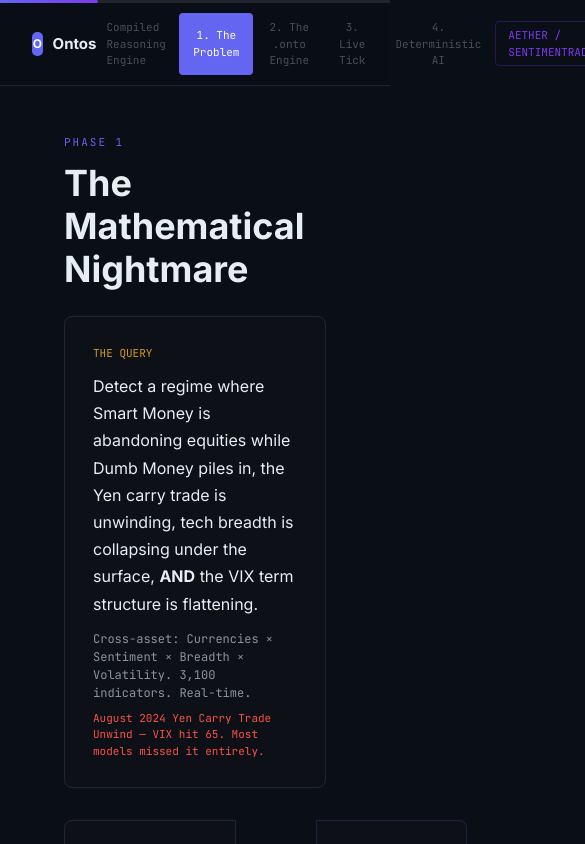
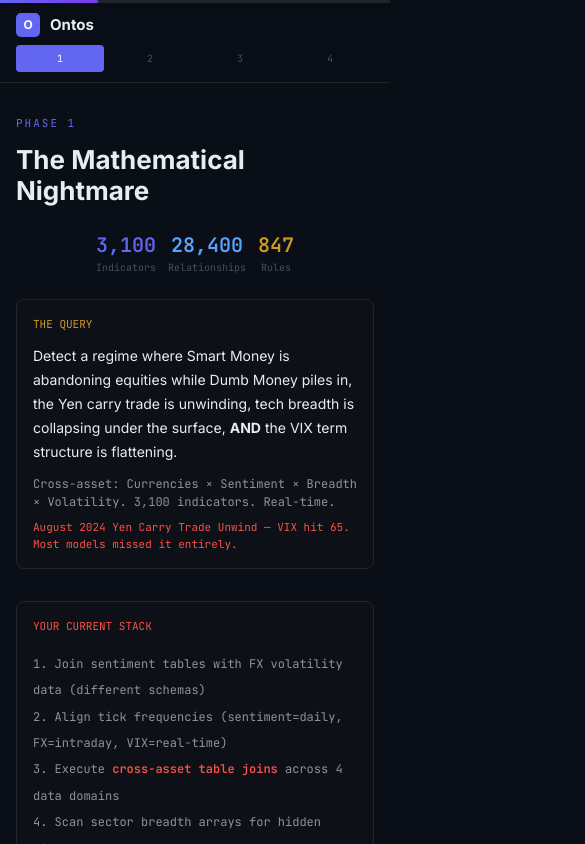
Before and after one commit to aiaclawdbot/ontos-aether-demo, a Next.js app: page / in a window 390 px wide. Shown: the top 844 px of the page, 585 px wide, since content can reach past the window. Built offline with nearby package versions, Linux system fonts and the light colour scheme.

Commit message:
Ralph iteration 2: responsive design, meta tags, animated counters, variable-speed typing, smooth scroll

```diff
--- a/app/layout.tsx
+++ b/app/layout.tsx
@@ -2,8 +2,20 @@ import type { Metadata } from "next";
 import "./globals.css";
 
 export const metadata: Metadata = {
-  title: "Ontos × SentimenTrader — Indicator Intelligence Demo",
-  description: "What 3,000+ proprietary indicators become with a formal ontology runtime.",
+  title: "Ontos × SentimenTrader — Compiled Reasoning for 3,100 Indicators",
+  description: "See how Ontos' compiled ontology engine detects cross-asset regime shifts across SentimenTrader's 3,100 indicators — in 0.42ms. Interactive demo.",
+  openGraph: {
+    title: "Ontos × SentimenTrader — Compiled Reasoning Demo",
+    description: "3,100 indicators. 28,400 relationships. 847 rules. Sub-millisecond cross-asset detection. Interactive demo of the .onto engine.",
+    type: "website",
+    siteName: "Ontos",
+  },
+  twitter: {
+    card: "summary_large_image",
+    title: "Ontos × SentimenTrader — Compiled Reasoning Demo",
+    description: "3,100 indicators. 28,400 relationships. 847 rules. Sub-millisecond cross-asset detection.",
+  },
+  metadataBase: new URL("https://ontos-aether-demo.vercel.app"),
 };
 
 export default function RootLayout({ children }: { children: React.ReactNode }) {
--- a/app/page.tsx
+++ b/app/page.tsx
@@ -1,7 +1,38 @@
 'use client';
 
-import { useState, useEffect, useRef, useCallback } from 'react';
+import { useState, useEffect, useRef, useCallback, useMemo } from 'react';
 import { motion, AnimatePresence } from 'framer-motion';
+
+// ─── Responsive Hook ─────────────────────────────────────────────
+function useMediaQuery(query: string) {
+  const [matches, setMatches] = useState(false);
+  useEffect(() => {
+    const mql = window.matchMedia(query);
+    setMatches(mql.matches);
+    const handler = (e: MediaQueryListEvent) => setMatches(e.matches);
+    mql.addEventListener('change', handler);
+    return () => mql.removeEventListener('change', handler);
+  }, [query]);
+  return matches;
+}
+
+// ─── Animated Counter Hook ───────────────────────────────────────
+function useAnimatedCounter(target: number, duration = 1500, start = true) {
+  const [value, setValue] = useState(0);
+  useEffect(() => {
+    if (!start) return;
+    let startTime: number;
+    const animate = (ts: number) => {
+      if (!startTime) startTime = ts;
+      const progress = Math.min((ts - startTime) / duration, 1);
+      const eased = 1 - Math.pow(1 - progress, 3); // ease-out cubic
+      setValue(Math.round(eased * target));
+      if (progress < 1) requestAnimationFrame(animate);
+    };
+    requestAnimationFrame(animate);
+  }, [target, duration, start]);
+  return value;
+}
 
 // ─── Design Tokens ───────────────────────────────────────────────
 const T = {
@@ -250,6 +281,7 @@ const CHAT_MESSAGES = [
 const PHASE_NAMES = ['The Problem', 'The .onto Engine', 'Live Tick', 'Deterministic AI'];
 
 function Header({ phase, setPhase }: { phase: number; setPhase: (p: number) => void }) {
+  const isMobile = useMediaQuery('(max-width: 768px)');
   return (
     <div style={{ position: 'sticky', top: 0, zIndex: 50 }}>
       {/* Progress bar */}
@@ -260,27 +292,29 @@ function Header({ phase, setPhase }: { phase: number; setPhase: (p: number) => v
           transition={{ duration: 0.4, ease: 'easeInOut' }}
         />
       </div>
-      <div style={{ background: 'rgba(10,14,23,0.97)', backdropFilter: 'blur(12px)', borderBottom: `1px solid ${T.border}`, padding: '10px 32px', display: 'flex', alignItems: 'center', justifyContent: 'space-between' }}>
+      <div style={{ background: 'rgba(10,14,23,0.97)', backdropFilter: 'blur(12px)', borderBottom: `1px solid ${T.border}`, padding: isMobile ? '10px 16px' : '10px 32px', display: 'flex', alignItems: 'center', justifyContent: 'space-between', flexWrap: isMobile ? 'wrap' : 'nowrap', gap: isMobile ? 8 : 0 }}>
         <div style={{ display: 'flex', alignItems: 'center', gap: 10 }}>
           <div style={{ width: 24, height: 24, borderRadius: 5, background: T.accent, display: 'flex', alignItems: 'center', justifyContent: 'center', fontWeight: 700, fontSize: 12, color: '#fff' }}>O</div>
           <span style={{ fontWeight: 700, fontSize: 15, color: T.text }}>Ontos</span>
-          <span style={{ ...mono, fontSize: 11, color: T.textTer }}>Compiled Reasoning Engine</span>
+          {!isMobile && <span style={{ ...mono, fontSize: 11, color: T.textTer }}>Compiled Reasoning Engine</span>}
         </div>
-        <div style={{ display: 'flex', gap: 2 }}>
+        <div style={{ display: 'flex', gap: 2, order: isMobile ? 3 : 0, width: isMobile ? '100%' : 'auto', justifyContent: isMobile ? 'space-between' : 'flex-start' }}>
           {PHASE_NAMES.map((p, i) => (
             <button key={i} onClick={() => setPhase(i)} style={{
-              padding: '6px 14px', borderRadius: 4, border: 'none', cursor: 'pointer', ...mono, fontSize: 11,
+              padding: isMobile ? '6px 8px' : '6px 14px', borderRadius: 4, border: 'none', cursor: 'pointer', ...mono, fontSize: isMobile ? 10 : 11,
               background: phase === i ? T.accent : 'transparent',
               color: phase === i ? '#fff' : phase > i ? T.green : T.textTer,
-              transition: 'all 0.2s ease',
+              transition: 'all 0.2s ease', flex: isMobile ? 1 : 'none', textAlign: 'center',
             }}>
-              {i + 1}. {p}
+              {isMobile ? `${i + 1}` : `${i + 1}. ${p}`}
             </button>
           ))}
         </div>
-        <div style={{ ...mono, fontSize: 11, color: T.aether, border: `1px solid ${T.aether}40`, borderRadius: 4, padding: '5px 12px' }}>
-          AETHER / SENTIMENTRADER
-        </div>
+        {!isMobile && (
+          <div style={{ ...mono, fontSize: 11, color: T.aether, border: `1px solid ${T.aether}40`, borderRadius: 4, padding: '5px 12px' }}>
+            AETHER / SENTIMENTRADER
+          </div>
+        )}
       </div>
     </div>
   );
@@ -288,16 +322,35 @@ function Header({ phase, setPhase }: { phase: number; setPhase: (p: number) => v
 
 // ─── Phase 1: The Mathematical Nightmare ─────────────────────────
 function Phase1() {
+  const isMobile = useMediaQuery('(max-width: 768px)');
+  const indicatorCount = useAnimatedCounter(3100, 2000);
+  const relationshipCount = useAnimatedCounter(28400, 2500);
+  const ruleCount = useAnimatedCounter(847, 1800);
+
   return (
-    <div style={{ padding: '48px 64px', maxWidth: 1100, margin: '0 auto' }}>
+    <div style={{ padding: isMobile ? '32px 16px' : '48px 64px', maxWidth: 1100, margin: '0 auto' }}>
       <div style={{ ...mono, fontSize: 11, color: T.accent, letterSpacing: 2, marginBottom: 12 }}>PHASE 1</div>
-      <h1 style={{ fontSize: 36, fontWeight: 700, color: T.text, margin: 0, marginBottom: 24, lineHeight: 1.2 }}>
+      <h1 style={{ fontSize: isMobile ? 26 : 36, fontWeight: 700, color: T.text, margin: 0, marginBottom: 24, lineHeight: 1.2 }}>
         The Mathematical Nightmare
       </h1>
 
-      <div style={{ background: T.surface, border: `1px solid ${T.border}`, borderRadius: 8, padding: 28, marginBottom: 32 }}>
+      {/* Animated stats banner */}
+      <div style={{ display: 'flex', gap: isMobile ? 12 : 24, marginBottom: 24, justifyContent: 'center' }}>
+        {[
+          { value: indicatorCount.toLocaleString(), label: 'Indicators', color: T.accent },
+          { value: relationshipCount.toLocaleString(), label: 'Relationships', color: T.blue },
+          { value: ruleCount.toLocaleString(), label: 'Rules', color: T.amber },
+        ].map(s => (
+          <div key={s.label} style={{ textAlign: 'center' }}>
+            <div style={{ ...mono, fontSize: isMobile ? 20 : 28, fontWeight: 700, color: s.color }}>{s.value}</div>
+            <div style={{ ...mono, fontSize: 10, color: T.textTer }}>{s.label}</div>
+          </div>
+        ))}
+      </div>
+
+      <div style={{ background: T.surface, border: `1px solid ${T.border}`, borderRadius: 8, padding: isMobile ? 16 : 28, marginBottom: 32 }}>
         <div style={{ ...mono, fontSize: 11, color: T.amber, marginBottom: 12 }}>THE QUERY</div>
-        <div style={{ fontSize: 16, color: T.text, lineHeight: 1.7 }}>
+        <div style={{ fontSize: isMobile ? 14 : 16, color: T.text, lineHeight: 1.7 }}>
           Detect a regime where Smart Money is abandoning equities while Dumb Money piles in, the Yen carry trade is unwinding, tech breadth is collapsing under the surface, <strong>AND</strong> the VIX term structure is flattening.
         </div>
         <div style={{ ...mono, fontSize: 12, color: T.textSec, marginTop: 12 }}>
@@ -308,9 +361,9 @@ function Phase1() {
         </div>
       </div>
 
-      <div style={{ display: 'grid', gridTemplateColumns: '1fr 80px 1fr', gap: 0, marginBottom: 40 }}>
+      <div style={{ display: 'grid', gridTemplateColumns: isMobile ? '1fr' : '1fr 80px 1fr', gap: 0, marginBottom: 40 }}>
         {/* Current approach */}
-        <div style={{ background: T.surface, border: `1px solid ${T.border}`, borderRadius: '8px 0 0 8px', padding: 24 }}>
+        <div style={{ background: T.surface, border: `1px solid ${T.border}`, borderRadius: isMobile ? 8 : '8px 0 0 8px', padding: isMobile ? 16 : 24 }}>
           <div style={{ ...mono, fontSize: 11, color: T.red, marginBottom: 16 }}>YOUR CURRENT STACK</div>
           <div style={{ ...mono, fontSize: 12, color: T.textSec, lineHeight: 2.2 }}>
             <div>1. Join sentiment tables with FX volatility data (different schemas)</div>
@@ -336,7 +389,7 @@ function Phase1() {
         </div>
 
         {/* Ontos */}
-        <div style={{ background: T.surface, border: `1px solid ${T.accent}30`, borderRadius: '0 8px 8px 0', padding: 24 }}>
+        <div style={{ background: T.surface, border: `1px solid ${T.accent}30`, borderRadius: isMobile ? 8 : '0 8px 8px 0', padding: isMobile ? 16 : 24 }}>
           <div style={{ ...mono, fontSize: 11, color: T.accent, marginBottom: 16 }}>ONTOS COMPILED GRAPH</div>
           <div style={{ ...mono, fontSize: 12, color: T.textSec, lineHeight: 2.2 }}>
             <div>1. All 3,100 indicators are <span style={{ color: T.accent }}>nodes in a compiled graph</span></div>
@@ -366,6 +419,7 @@ function Phase1() {
 
 // ─── Phase 2: The .onto Engine ──────────────────────────────────
 function Phase2() {
+  const isMobile = useMediaQuery('(max-width: 768px)');
   const [linesVisible, setLinesVisible] = useState(0);
   const codeLines = ONTO_FILE.split('\n');
   const codeRef = useRef<HTMLDivElement>(null);
@@ -404,9 +458,9 @@ function Phase2() {
   };
 
   return (
-    <div style={{ padding: '48px 64px', maxWidth: 1100, margin: '0 auto' }}>
+    <div style={{ padding: isMobile ? '32px 16px' : '48px 64px', maxWidth: 1100, margin: '0 auto' }}>
       <div style={{ ...mono, fontSize: 11, color: T.accent, letterSpacing: 2, marginBottom: 12 }}>PHASE 2</div>
-      <h1 style={{ fontSize: 36, fontWeight: 700, color: T.text, margin: 0, marginBottom: 8, lineHeight: 1.2 }}>
+      <h1 style={{ fontSize: isMobile ? 26 : 36, fontWeight: 700, color: T.text, margin: 0, marginBottom: 8, lineHeight: 1.2 }}>
         The .onto Engine
       </h1>
       <p style={{ color: T.textSec, fontSize: 14, marginBottom: 24 }}>
@@ -447,7 +501,7 @@ function Phase2() {
       </div>
 
       {linesVisible >= codeLines.length && (
-        <motion.div initial={{ opacity: 0, y: 10 }} animate={{ opacity: 1, y: 0 }} style={{ marginTop: 20, display: 'grid', gridTemplateColumns: '1fr 1fr 1fr 1fr', gap: 12 }}>
+        <motion.div initial={{ opacity: 0, y: 10 }} animate={{ opacity: 1, y: 0 }} style={{ marginTop: 20, display: 'grid', gridTemplateColumns: isMobile ? '1fr 1fr' : '1fr 1fr 1fr 1fr', gap: 12 }}>
           {[
             { label: 'Indicators', value: '3,100', color: T.accent },
             { label: 'Relationships', value: '28,400', color: T.blue },
@@ -467,6 +521,7 @@ function Phase2() {
 
 // ─── Phase 3: Live Tick ─────────────────────────────────────────
 function Phase3() {
+  const isMobile = useMediaQuery('(max-width: 768px)');
   const [phase, setPhase] = useState<'ready'|'tick1'|'between'|'tick2'|'done'>('ready');
   const [tick1Index, setTick1Index] = useState(0);
   const [tick2Index, setTick2Index] = useState(0);
@@ -503,12 +558,12 @@ function Phase3() {
   ];
 
   return (
-    <div style={{ padding: '48px 64px', maxWidth: 1100, margin: '0 auto' }}>
+    <div style={{ padding: isMobile ? '32px 16px' : '48px 64px', maxWidth: 1100, margin: '0 auto' }}>
       <div style={{ ...mono, fontSize: 11, color: T.accent, letterSpacing: 2, marginBottom: 12 }}>PHASE 3</div>
-      <h1 style={{ fontSize: 36, fontWeight: 700, color: T.text, margin: 0, marginBottom: 8, lineHeight: 1.2 }}>
+      <h1 style={{ fontSize: isMobile ? 26 : 36, fontWeight: 700, color: T.text, margin: 0, marginBottom: 8, lineHeight: 1.2 }}>
         The Yen Carry Trade Unwind
       </h1>
-      <p style={{ color: T.textSec, fontSize: 14, marginBottom: 24 }}>
+      <p style={{ color: T.textSec, fontSize: isMobile ? 13 : 14, marginBottom: 24 }}>
         July 16, 2024: S&P 500 hits all-time high. Standard momentum models say &quot;Buy.&quot; Twelve days later, VIX explodes to 65 and tech craters. Two ticks. Watch what the .onto engine sees that your current stack doesn&apos;t.
       </p>
 
@@ -587,7 +642,7 @@ function Phase3() {
 
       {phase === 'done' && (
         <motion.div initial={{ opacity: 0, y: 10 }} animate={{ opacity: 1, y: 0 }}>
-          <div style={{ marginTop: 20, display: 'grid', gridTemplateColumns: '1fr 1fr 1fr 1fr', gap: 12 }}>
+          <div style={{ marginTop: 20, display: 'grid', gridTemplateColumns: isMobile ? '1fr 1fr' : '1fr 1fr 1fr 1fr', gap: 12 }}>
             <div style={{ background: T.surface, border: `1px solid ${T.border}`, borderRadius: 6, padding: 16, textAlign: 'center' }}>
               <div style={{ ...mono, fontSize: 24, fontWeight: 700, color: T.green }}>0.42ms</div>
               <div style={{ ...mono, fontSize: 10, color: T.textTer }}>Execution time</div>
@@ -622,18 +677,36 @@ function Phase3() {
 
 // ─── Phase 4: Deterministic AI ──────────────────────────────────
 function Phase4() {
+  const isMobile = useMediaQuery('(max-width: 768px)');
   const [chatStep, setChatStep] = useState(0);
   const [typing, setTyping] = useState(false);
+  const [typingText, setTypingText] = useState('');
   const chatRef = useRef<HTMLDivElement>(null);
 
   const startChat = () => {
     setChatStep(1);
     setTimeout(() => {
       setTyping(true);
-      setTimeout(() => {
-        setTyping(false);
-        setChatStep(2);
-      }, 2000);
+      // Variable speed typing simulation
+      const fullText = CHAT_MESSAGES[1].text;
+      let i = 0;
+      const typeNext = () => {
+        if (i >= fullText.length) {
+          setTyping(false);
+          setChatStep(2);
+          return;
+        }
+        // Vary speed: faster for spaces/newlines, slower for start of words
+        const char = fullText[i];
+        const delay = char === '\n' ? 40 + Math.random() * 80
+          : char === ' ' ? 10 + Math.random() * 20
+          : char === '*' ? 5
+          : 8 + Math.random() * 18;
+        i++;
+        setTypingText(fullText.slice(0, i));
+        setTimeout(typeNext, delay);
+      };
+      typeNext();
     }, 800);
   };
 
@@ -642,16 +715,16 @@ function Phase4() {
   }, [chatStep, typing]);
 
   return (
-    <div style={{ padding: '48px 64px', maxWidth: 1100, margin: '0 auto' }}>
+    <div style={{ padding: isMobile ? '32px 16px' : '48px 64px', maxWidth: 1100, margin: '0 auto' }}>
       <div style={{ ...mono, fontSize: 11, color: T.accent, letterSpacing: 2, marginBottom: 12 }}>PHASE 4</div>
-      <h1 style={{ fontSize: 36, fontWeight: 700, color: T.text, margin: 0, marginBottom: 8, lineHeight: 1.2 }}>
+      <h1 style={{ fontSize: isMobile ? 26 : 36, fontWeight: 700, color: T.text, margin: 0, marginBottom: 8, lineHeight: 1.2 }}>
         Deterministic AI
       </h1>
-      <p style={{ color: T.textSec, fontSize: 14, marginBottom: 24, maxWidth: 800 }}>
+      <p style={{ color: T.textSec, fontSize: isMobile ? 13 : 14, marginBottom: 24, maxWidth: 800 }}>
         Everyone wants to use LLMs to trade. LLMs hallucinate on flat data. When an AI agent is plugged into Ontos, it doesn&apos;t guess based on text vectors — it receives a deterministic, mathematically verified state of the market with full provenance.
       </p>
 
-      <div style={{ display: 'grid', gridTemplateColumns: '1fr 1fr', gap: 24, marginBottom: 32 }}>
+      <div style={{ display: 'grid', gridTemplateColumns: isMobile ? '1fr' : '1fr 1fr', gap: isMobile ? 16 : 24, marginBottom: 32 }}>
         {/* Standard LLM */}
         <div style={{ background: T.surface, border: `1px solid ${T.border}`, borderRadius: 8, padding: 24 }}>
           <div style={{ ...mono, fontSize: 11, color: T.red, marginBottom: 16 }}>STANDARD LLM (RAG)</div>
@@ -694,7 +767,15 @@ function Phase4() {
               </div>
             )}
 
-            {typing && (
+            {typing && typingText && (
+              <div style={{ background: `${T.accent}08`, border: `1px solid ${T.accent}20`, borderRadius: '12px 12px 12px 2px', padding: '14px 16px' }}>
+                <div style={{ fontSize: 13, color: T.text, lineHeight: 1.8, whiteSpace: 'pre-wrap', opacity: 0.8 }}>
+                  {typingText}
+                  <motion.span animate={{ opacity: [1, 0] }} transition={{ duration: 0.5, repeat: Infinity, repeatType: 'reverse' }} style={{ color: T.accent }}>▋</motion.span>
+                </div>
+              </div>
+            )}
+            {typing && !typingText && (
               <div style={{ display: 'flex', gap: 4, padding: '10px 14px' }}>
                 {[0, 1, 2].map(i => (
                   <motion.div key={i} animate={{ opacity: [0.3, 1, 0.3] }} transition={{ duration: 1, repeat: Infinity, delay: i * 0.2 }}
@@ -772,8 +853,9 @@ function Phase4() {
 
 // ─── Footer ──────────────────────────────────────────────────────
 function Footer({ phase, setPhase }: { phase: number; setPhase: (p: number) => void }) {
+  const isMobile = useMediaQuery('(max-width: 768px)');
   return (
-    <div style={{ borderTop: `1px solid ${T.border}`, padding: '24px 32px', display: 'flex', alignItems: 'center', justifyContent: 'space-between', marginTop: 48 }}>
+    <div style={{ borderTop: `1px solid ${T.border}`, padding: isMobile ? '16px' : '24px 32px', display: 'flex', alignItems: 'center', justifyContent: 'space-between', marginTop: 48, flexWrap: isMobile ? 'wrap' : 'nowrap', gap: isMobile ? 12 : 0 }}>
       <div style={{ display: 'flex', alignItems: 'center', gap: 12 }}>
         <div style={{ width: 20, height: 20, borderRadius: 4, background: T.accent, display: 'flex', alignItems: 'center', justifyContent: 'center', fontWeight: 700, fontSize: 10, color: '#fff' }}>O</div>
         <span style={{ ...mono, fontSize: 11, color: T.textTer }}>Built with .onto — Compiled Reasoning Engine</span>
@@ -818,6 +900,11 @@ export default function Page() {
   const [phase, setPhase] = useState(0);
   const PhaseComponent = PHASES_COMPONENTS[phase];
 
+  // Smooth scroll to top on phase change
+  useEffect(() => {
+    window.scrollTo({ top: 0, behavior: 'smooth' });
+  }, [phase]);
+
   // Keyboard navigation
   const handleKeyDown = useCallback((e: KeyboardEvent) => {
     if (e.key === 'ArrowRight' || e.key === 'ArrowDown') {
```
